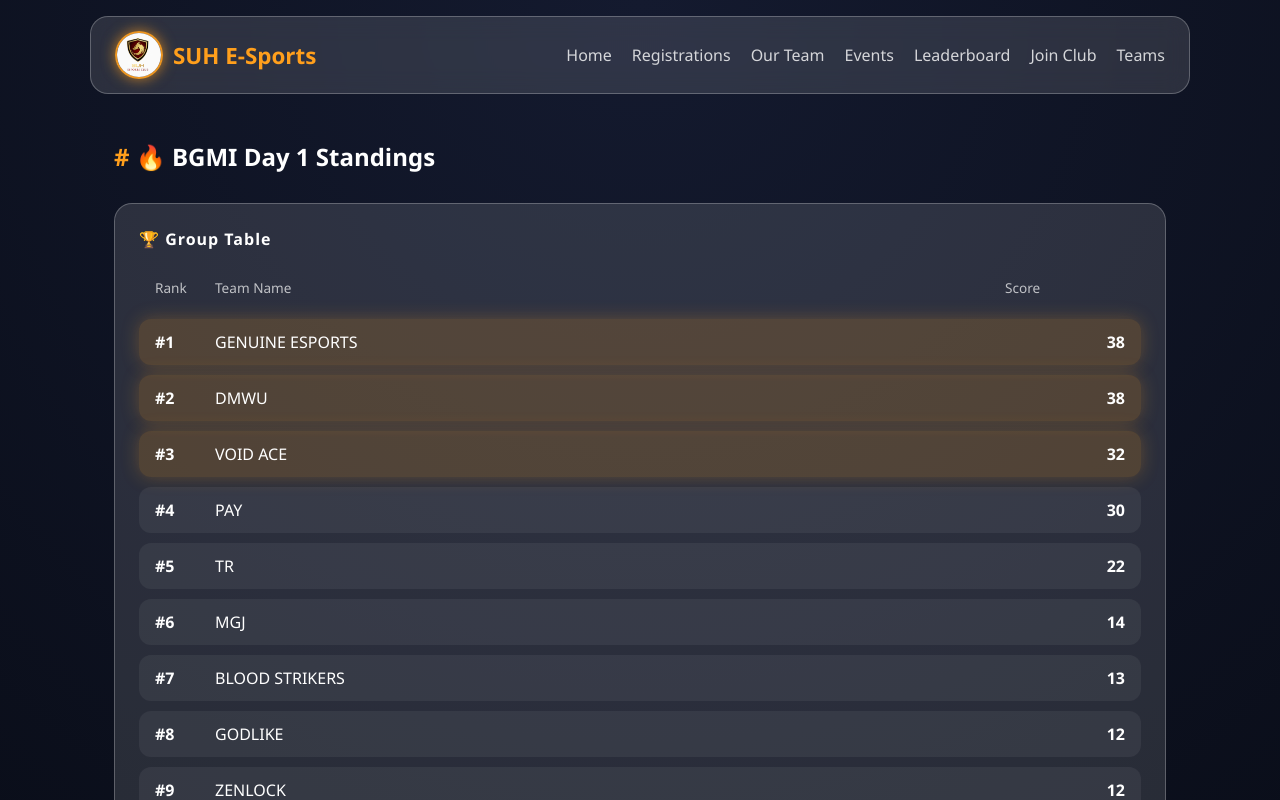
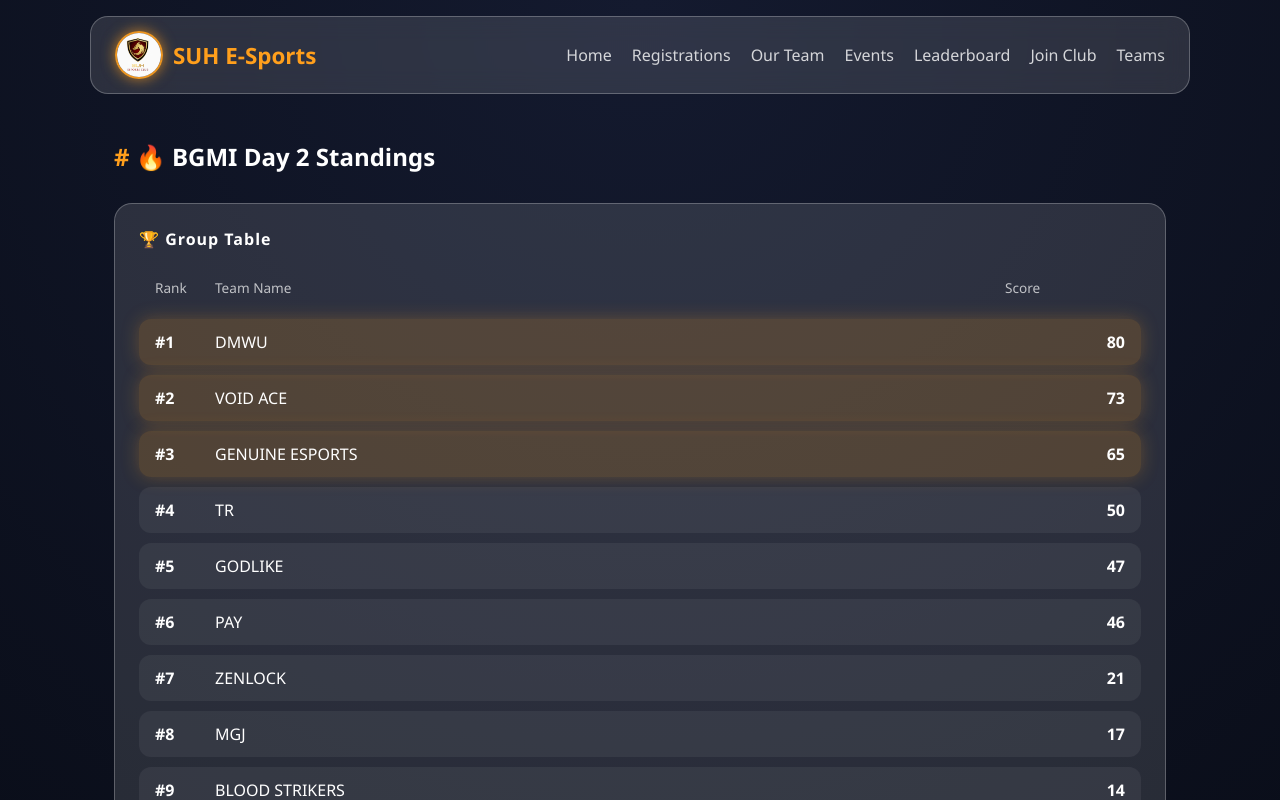
Before and after one commit to suhesports24-tech/suhesportsofficial, a React (Vite) app: page /leaderboard in a window 1280 px wide. Shown: the top 800 px of the page. Built offline with nearby package versions, Linux system fonts and the light colour scheme.

Commit message:
day2 bgmi leader board update

```diff
--- a/src/pages/Home.jsx
+++ b/src/pages/Home.jsx
@@ -27,7 +27,7 @@ export default function Home() {
               <p style={{ margin: "12px 0", opacity: 0.8 }}>
                 Register now and compete with the best.
               </p>
-              <Button>Registrations Open</Button>
+              <Button>Running</Button>
             </Card>
 
             <Card>
--- a/src/pages/Leaderboard.jsx
+++ b/src/pages/Leaderboard.jsx
@@ -6,17 +6,17 @@ import Footer from "../components/Footer";
 export default function LeaderboardPage() {
 
   const grouptotal = [
-    { name:"GENUINE ESPORTS", score:38 },
-    { name:"DMWU", score:38},
-    { name:"VOID ACE", score:32},
-    { name:"PAY", score:30},
-    { name:"TR", score:22},
-    { name:"MGJ", score:14},
-    { name:"BLOOD STRIKERS", score:13},
-    { name:"GODLIKE", score:12},
-    { name:"ZENLOCK", score:12},
+    { name:"DMWU", score:80},
+    { name:"VOID ACE", score:73},
+    { name:"GENUINE ESPORTS", score:65},
+    { name:"TR", score:50},
+    { name:"GODLIKE", score:47},
+    { name:"PAY", score:46},
+    { name:"ZENLOCK", score:21},
+    { name:"MGJ", score:17},
+    { name:"BLOOD STRIKERS", score:14},
     { name:"SOUL", score:11},
-    { name:"THE OG'S", score:2},
+    { name:"THE OG'S", score:5},
     { name:"DUM", score:2},
   ];
 
@@ -24,7 +24,7 @@ export default function LeaderboardPage() {
     <>
       <Navbar />
 
-      <Section title="🔥 BGMI Day 1  Standings ">
+      <Section title="🔥 BGMI Day 2  Standings ">
         <div className="leaderboard-grid">
           <Leaderboard title="Group Table" data={grouptotal} />
         </div>
```
